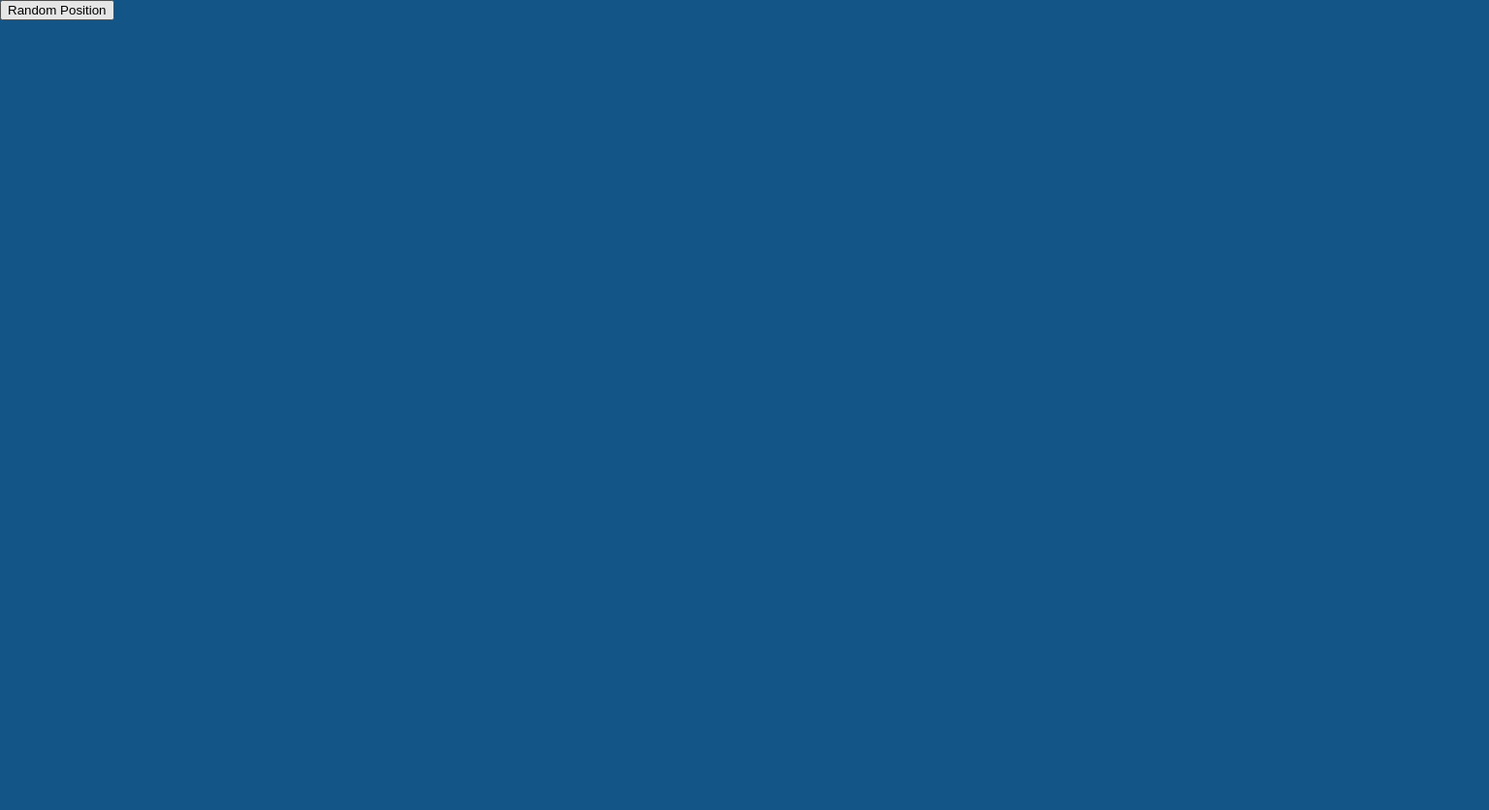
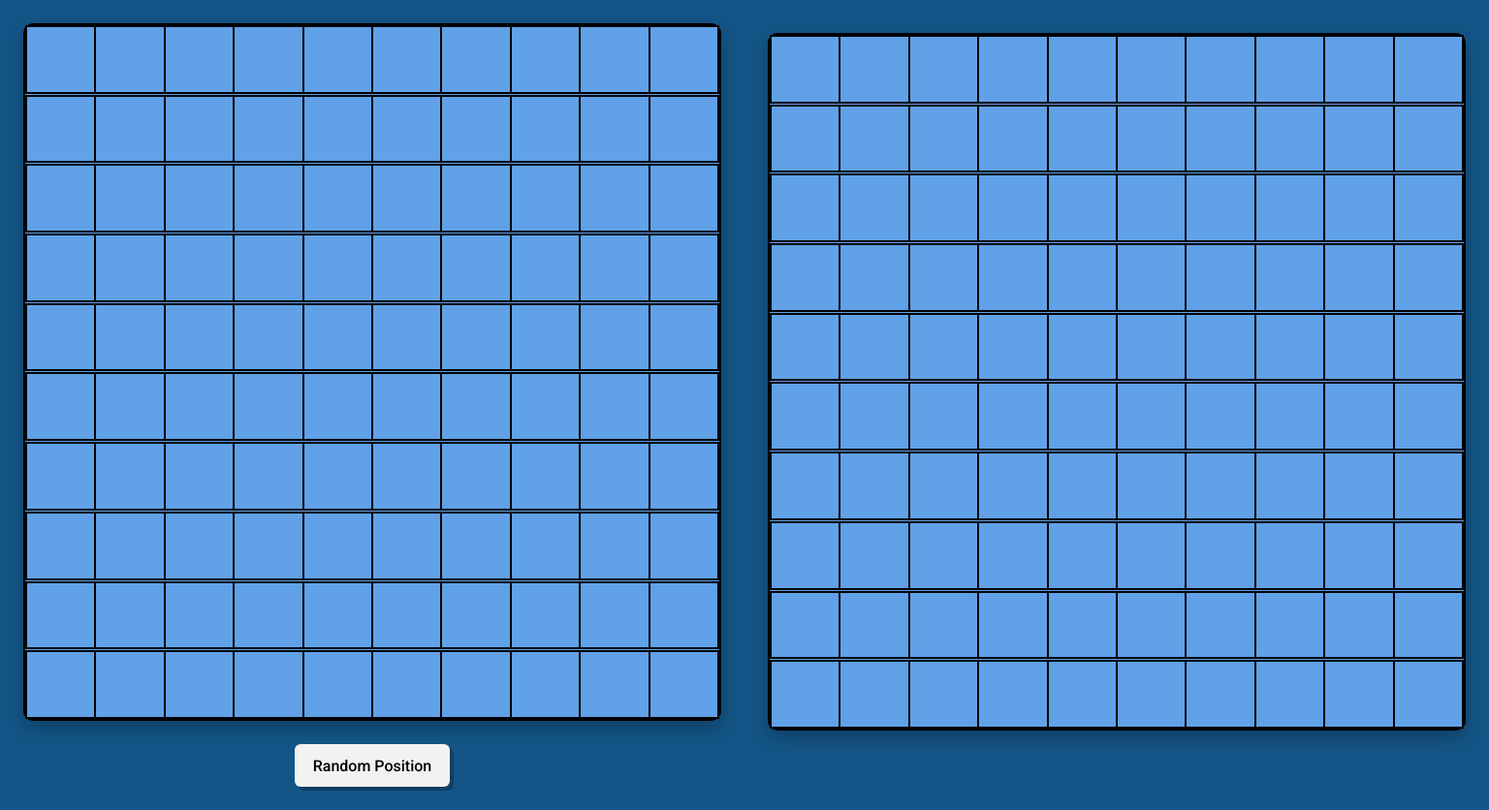
Before and after one commit to Neco-arch/BattleShip-v2, a website built with webpack: page src/template.html in a window 1280 px wide. Shown: the whole page at 97% size, 1536 px wide, since content can reach past the window. Before the commit the page ends 800 px from the top, so only its background shows below. Built offline with nearby package versions, Linux system fonts and the light colour scheme.

Commit message:
feat:Add ui for player side

```diff
--- a/src/Js/Dom.js
+++ b/src/Js/Dom.js
@@ -0,0 +1,29 @@
+class Dom {
+  CreateBoardOnDiv() {
+    const playerBoard = document.querySelector(".Player_Board");
+    const computerBoard = document.querySelector(".Computer_Board");
+    this.CreateBoard10x10(playerBoard);
+    this.CreateBoard10x10(computerBoard);
+  }
+
+  CreateBoard10x10(Dom_class) {
+    for (let i = 0; i < 10; i++) {
+      const Column = document.createElement("div");
+      Column.className = "Column";
+      for (let j = 0; j < 10; j++) {
+        const Row = document.createElement("div");
+        Row.className = "Row";
+        Row.dataset.col = i;
+        Row.dataset.row = j;
+        Column.appendChild(Row);
+      }
+      Dom_class.appendChild(Column);
+    }
+  }
+}
+
+const Test = new Dom();
+
+Test.CreateBoardOnDiv();
+
+export { Dom };
--- a/src/Style.css
+++ b/src/Style.css
@@ -1,17 +1,105 @@
 * {
-    margin: 0;
-    box-sizing: border-box;
+  gap: 0;
+  margin: 0;
+  box-sizing: border-box;
+  font-family: "Roboto", system-ui, -apple-system, BlinkMacSystemFont,
+    sans-serif;
 }
 
-
 body {
-    display: flex;
-    width: 100%;
-    height: 100vh;
-    background-color: #145587
+  display: flex;
+  min-height: 100vh;
+  background-color: #145587;
 }
 
-.Player_Side , .ComputerSide {
-    width: 50%;
-    height: 100vh;
+/* Player & Computer sections */
+.Player_Side,
+.Computer_Side {
+  flex: 1;
+  display: flex;
+  justify-content: center;
+  align-items: center;
+  flex-direction: column;
+  gap: 24px;
+  padding: 24px;
 }
+
+/* Boards */
+.Player_Board,
+.Computer_Board {
+  display: grid;
+  grid-template-columns: repeat(1fr, 10);
+  grid-template-rows: repeat(1fr, 10);
+  width: min(90vw, 90vh);
+  max-width: 750px;
+  aspect-ratio: 1 / 1;
+  gap: 0 px;
+
+  background-color: rgb(97, 161, 231);
+  border: 2px solid #000;
+  border-radius: 10px;
+
+  box-shadow: 0 8px 20px rgba(0, 0, 0, 0.25);
+  gap: 1px; /* optional, for spacing between cells */
+}
+
+/* Slight separation for computer board */
+.Computer_Board {
+  margin-bottom: 6vh;
+}
+
+/* Randomize button */
+.Randomize {
+  width: min(40vw, 160px);
+  height: 44px;
+
+  font-size: 16px;
+  font-weight: 500;
+  color: #000;
+
+  background-color: #f2f2f2;
+  border: none;
+  border-radius: 6px;
+
+  cursor: pointer;
+  box-shadow: 4px 4px rgba(0, 0, 0, 0.25);
+
+  transition: background-color 0.2s ease, transform 0.1s ease,
+    box-shadow 0.1s ease;
+}
+
+.Randomize:hover {
+  background-color: #e6e6e6;
+}
+
+.Randomize:active {
+  transform: translate(2px, 2px);
+  box-shadow: 2px 2px rgba(0, 0, 0, 0.25);
+}
+
+.Column,
+.Row {
+  border: 1.25px solid #000;
+}
+
+.Column {
+  display: flex;
+  width: 100%;
+  height: 100%;
+  user-select: none;
+  pointer-events: none;
+  cursor: default;
+}
+
+.Row {
+  width: 10%;
+  height: 100%;
+  user-select: none;
+  pointer-events: none;
+  cursor: default;
+  background-color: rgb(97, 161, 231);
+}
+
+.Row:hover{
+    background-color: rgba(97, 162, 231, 0.571);
+}
--- a/src/index.js
+++ b/src/index.js
@@ -1,3 +1,4 @@
 import { PlayerClass } from "./Js/PlayerClass";
 import { ShipFactory } from "./Js/Shipclass";
+import { Dom } from "./Js/Dom";
 import "./Style.css";
--- a/src/template.html
+++ b/src/template.html
@@ -4,7 +4,6 @@
     <meta charset="UTF-8" />
     <meta name="viewport" content="width=device-width, initial-scale=1.0" />
     <title>Document</title>
-    <link rel="stylesheet" href="./Style.css" />
     <link rel="preconnect" href="https://fonts.googleapis.com" />
     <link rel="preconnect" href="https://fonts.gstatic.com" crossorigin />
     <link
@@ -18,7 +17,7 @@
       <div class="Player_Board"></div>
       <button type="button" class="Randomize">Random Position</button>
     </div>
-    <div class="ComputerSide">
+    <div class="Computer_Side">
       <div class="Computer_Board"></div>
     </div>
   </body>
```
Also changed, not shown: 1 other file.
